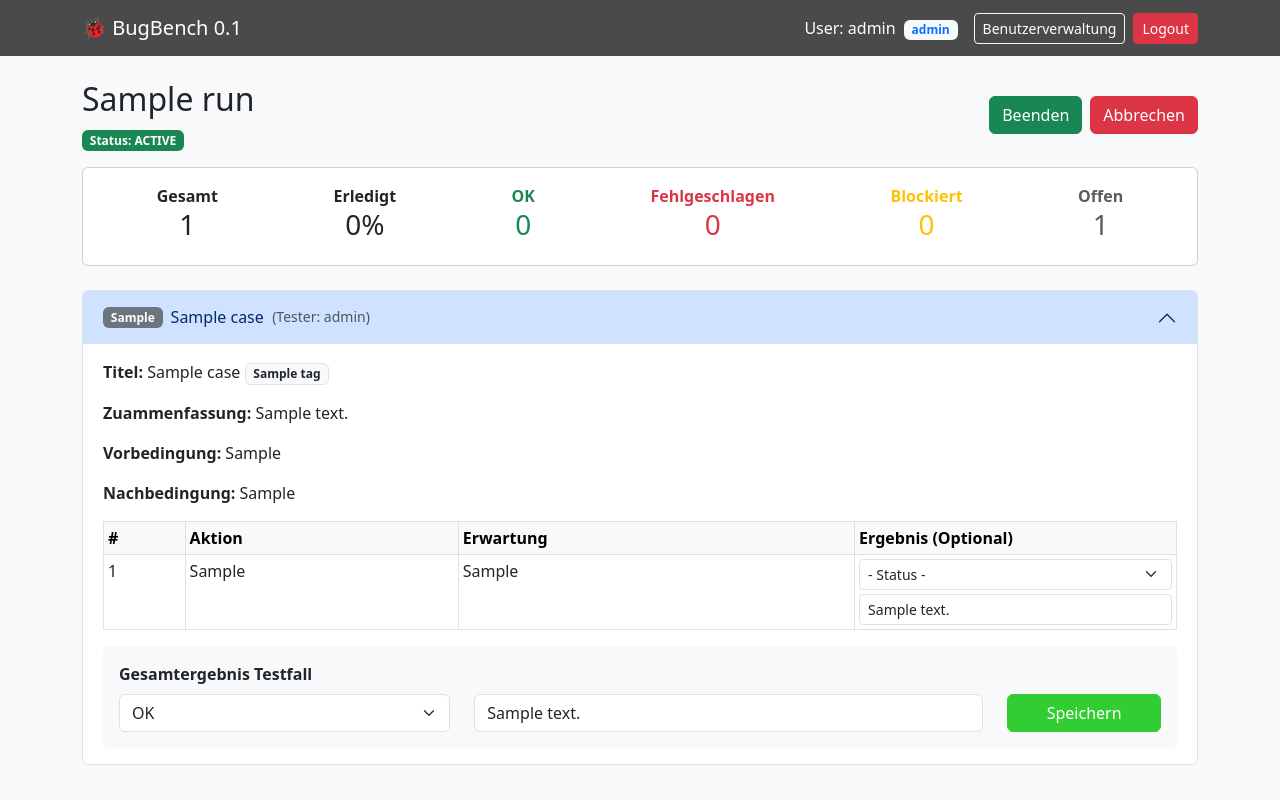
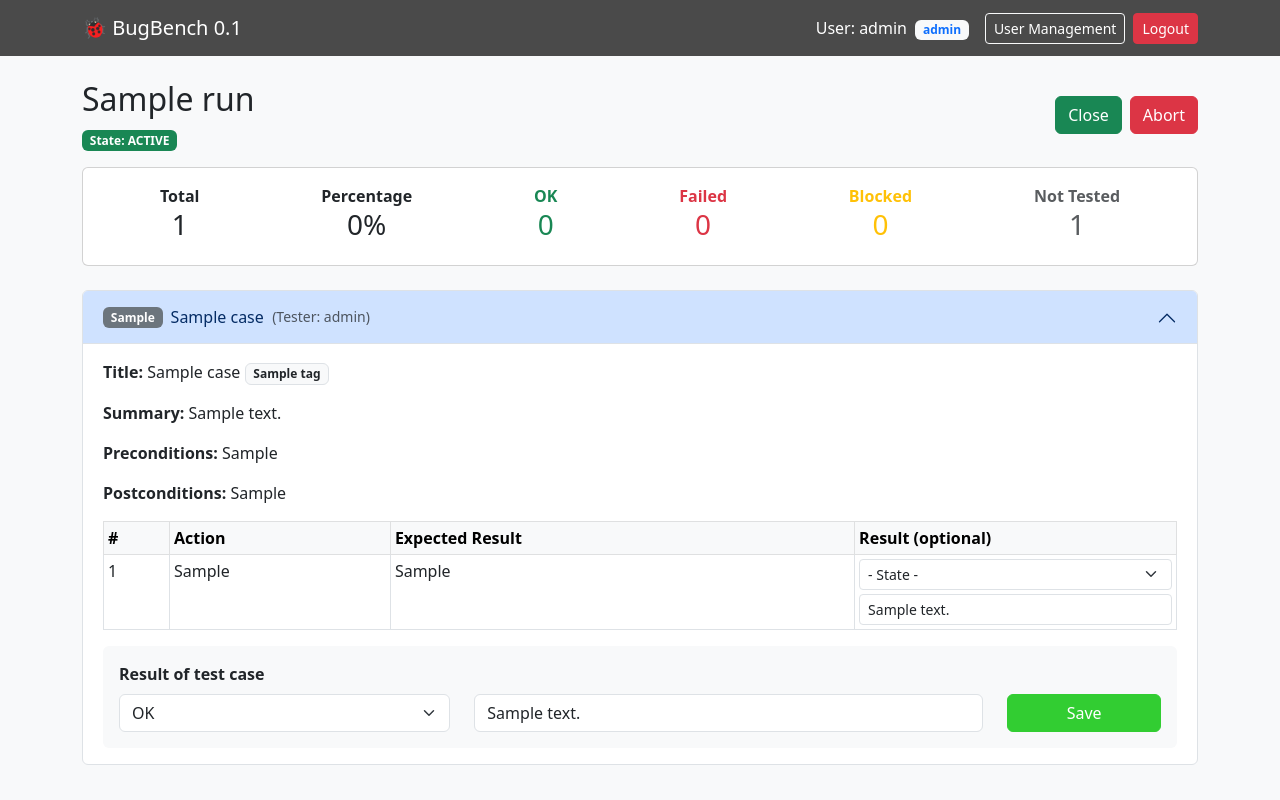
Before and after one commit to winklermw-mz/BugBlitz, a Flask app: page /run/1/execute in a window 1280 px wide, after a click that opens the changed part. Run offline with Flask 3, Linux system fonts and the light colour scheme; a user stored in the database is signed in; tables that the repository leaves empty hold one stand-in row (values such as "Sample post").

Commit message:
translated into english

```diff
--- a/app.py
+++ b/app.py
@@ -12,14 +12,14 @@ app.config['SQLALCHEMY_TRACK_MODIFICATIONS'] = False
 db = setup_database(app)
 login_manager = setup_login_manager(app)
 
-from model.user import User
+from model.user import User, USER_ADMIN
 from model.role import Role, ROLE_ADMIN, ROLE_MANAGER, ROLE_TESTER
 from model.tag import Tag
 from model.project import Project
-from model.case import TestCase
+from model.case import TestCase, PRIORITY_HIGH, PRIORITY_LOW, PRIORITY_NORMAL
 from model.step import TestStep
 from model.run import TestRun
-from model.run_assignment import TestRunAssignment
+from model.run_assignment import TestRunAssignment, RESULT_NOT_TESTED, RESULT_BLOCKED, RESULT_FAILED, RESULT_OK
 from model.step_result import TestStepResult
 from utils.init import create_initial_data
 
@@ -92,7 +92,7 @@ def admin_users():
 
     users = User.query.all()
     all_roles = Role.query.all()
-    return render_template('admin.html', users=users, all_roles=all_roles)
+    return render_template('admin.html', users=users, all_roles=all_roles, admin_id=USER_ADMIN)
 
 @app.route('/admin/users/<int:user_id>/edit', methods=['GET', 'POST'])
 @login_required
@@ -164,7 +164,7 @@ def view_project(project_id):
         statistics[run.id] = run.calculate_statistics()
     print(statistics)
 
-    return render_template('project_view.html', project=project, sorted_cases=sorted_cases, statistics=statistics)
+    return render_template('project_view.html', project=project, sorted_cases=sorted_cases, statistics=statistics, prio1=PRIORITY_HIGH, prio2=PRIORITY_NORMAL, prio3=PRIORITY_LOW)
 
 @app.route('/project/<int:project_id>/case/new', methods=['GET', 'POST'])
 @app.route('/project/<int:project_id>/case/<int:case_id>/edit', methods=['GET', 'POST'])
@@ -215,7 +215,7 @@ def manage_case(project_id, case_id=None):
         return redirect(url_for('view_project', project_id=project.id))
 
     all_tags = [t.name for t in Tag.query.all()]
-    return render_template('case_form.html', project=project, case=case, all_tags=all_tags)
+    return render_template('case_form.html', project=project, case=case, all_tags=all_tags, prio1=PRIORITY_HIGH, prio2=PRIORITY_NORMAL, prio3=PRIORITY_LOW)
 
 @app.route('/case/<int:case_id>/delete', methods=['POST'])
 @login_required
--- a/model/case.py
+++ b/model/case.py
@@ -1,5 +1,8 @@
 from database import db
 
+PRIORITY_HIGH = "hoch"
+PRIORITY_NORMAL = "normal"
+PRIORITY_LOW = "low"
 
 case_tags = db.Table(
     'case_tags',
--- a/templates/base.html
+++ b/templates/base.html
@@ -25,7 +25,7 @@
                 </span>
 
                 {% if current_user.is_admin() %}
-                <a href="{{ url_for('admin_users') }}" class="btn btn-sm btn-outline-light me-2">Benutzerverwaltung</a>
+                <a href="{{ url_for('admin_users') }}" class="btn btn-sm btn-outline-light me-2">User Management</a>
                 {% endif %}
 
                 <a href="{{ url_for('logout') }}" class="btn btn-sm btn-danger">Logout</a>
--- a/templates/dashboard.html
+++ b/templates/dashboard.html
@@ -1,10 +1,10 @@
 {% extends "base.html" %}
 {% block content %}
 <div class="d-flex justify-content-between align-items-center mb-3">
-    <h2>Projektübersicht</h2>
+    <h2>Dashboard</h2>
 
     {% if current_user.has_role('manager') or current_user.is_admin() %}
-    <a href="{{ url_for('create_project') }}" class="btn btn-primary">+ Neues Projekt</a>
+    <a href="{{ url_for('create_project') }}" class="btn btn-primary">+ New Project</a>
     {% endif %}
 </div>
 
@@ -18,7 +18,7 @@
             <small>{{ p.description }}</small>
         </a>
         {% endfor %}
-        {% if not my_projects %}<div class="text-muted p-2">Keine eigenen Projekte.</div>{% endif %}
+        {% if not my_projects %}<div class="text-muted p-2">No current project</div>{% endif %}
     </div>
 
 {% else %}
--- a/templates/execute.html
+++ b/templates/execute.html
@@ -5,16 +5,16 @@
     <div>
         <h2>{{ run.title }}</h2>
         <span class="badge {{ 'bg-success' if run.status == 'active' else 'bg-secondary' }}">
-            Status: {{ run.status|upper }}
+            State: {{ run.status|upper }}
         </span>
     </div>
     {% if current_user.is_admin() or (current_user.has_role('manager') and run.project.owner_id == current_user.id) %}
     <form method="POST" action="{{ url_for('update_run_status', run_id=run.id) }}" class="d-flex gap-2">
         {% if run.status == 'active' %}
-            <button name="status" value="finished" class="btn btn-success">Beenden</button>
-            <button name="status" value="aborted" class="btn btn-danger">Abbrechen</button>
+            <button name="status" value="finished" class="btn btn-success">Close</button>
+            <button name="status" value="aborted" class="btn btn-danger">Abort</button>
         {% else %}
-            <button name="status" value="active" class="btn btn-outline-primary">Wiedereröffnen</button>
+            <button name="status" value="active" class="btn btn-outline-primary">Restart</button>
         {% endif %}
     </form>
     {% endif %}
@@ -22,12 +22,12 @@
 
 <div class="card mb-4">
     <div class="card-body d-flex justify-content-around text-center">
-        <div><strong>Gesamt</strong><h3>{{ stats['total'] }}</h3></div>
-        <div><strong>Erledigt</strong><h3>{{ stats['percentage'] }}%</h3></div>
+        <div><strong>Total</strong><h3>{{ stats['total'] }}</h3></div>
+        <div><strong>Percentage</strong><h3>{{ stats['percentage'] }}%</h3></div>
         <div class="text-success"><strong>OK</strong><h3>{{ stats['ok'] }}</h3></div>
-        <div class="text-danger"><strong>Fehlgeschlagen</strong><h3>{{ stats['fehlgeschlagen'] }}</h3></div>
-        <div class="text-warning"><strong>Blockiert</strong><h3>{{ stats['blockiert'] }}</h3></div>
-        <div class="text-muted"><strong>Offen</strong><h3>{{ stats['open'] }}</h3></div>
+        <div class="text-danger"><strong>Failed</strong><h3>{{ stats['fehlgeschlagen'] }}</h3></div>
+        <div class="text-warning"><strong>Blocked</strong><h3>{{ stats['blockiert'] }}</h3></div>
+        <div class="text-muted"><strong>Not Tested</strong><h3>{{ stats['open'] }}</h3></div>
     </div>
 </div>
 
@@ -51,15 +51,15 @@
                 <form method="POST">
                     <input type="hidden" name="assignment_id" value="{{ assign.id }}">
 
-                    <p><strong>Titel:</strong> {{ assign.test_case.title }} {% for t in assign.test_case.tags %}<span class="badge bg-light text-dark border">{{ t.name }}</span> {% endfor %}</p>
-                    <p><strong>Zuammenfassung:</strong> {{ assign.test_case.summary }}</p>
-                    <p><strong>Vorbedingung:</strong> {{ assign.test_case.precondition }}</p>
-                    <p><strong>Nachbedingung:</strong> {{ assign.test_case.postcondition }}</p>
+                    <p><strong>Title:</strong> {{ assign.test_case.title }} {% for t in assign.test_case.tags %}<span class="badge bg-light text-dark border">{{ t.name }}</span> {% endfor %}</p>
+                    <p><strong>Summary:</strong> {{ assign.test_case.summary }}</p>
+                    <p><strong>Preconditions:</strong> {{ assign.test_case.precondition }}</p>
+                    <p><strong>Postconditions:</strong> {{ assign.test_case.postcondition }}</p>
 
                     <div class="mb-3">
                         <div class="mt-2" id="steps{{ assign.id }}">
                             <table class="table table-bordered table-sm">
-                                <thead class="table-light"><tr><th>#</th><th>Aktion</th><th>Erwartung</th><th width="30%">Ergebnis (Optional)</th></tr></thead>
+                                <thead class="table-light"><tr><th>#</th><th>Action</th><th>Expected Result</th><th width="30%">Result (optional)</th></tr></thead>
                                 <tbody>
                                     {% for step in assign.test_case.steps %}
                                     {% set step_res = assign.step_results | selectattr("step_number", "equalto", step.step_number) | first %}
@@ -70,11 +70,11 @@
                                         <td>
                                             {% if run.status == 'active' and (current_user.id == assign.tester_id or current_user.is_admin() or current_user.has_role('manager')) %}
                                             <select name="step_status_{{ step.step_number }}" class="form-select form-select-sm mb-1">
-                                                <option value="">- Status -</option>
+                                                <option value="">- State -</option>
                                                 <option value="ok" {% if step_res and step_res.status=='ok' %}selected{% endif %}>OK</option>
                                                 <option value="fail" {% if step_res and step_res.status=='fail' %}selected{% endif %}>Fail</option>
                                             </select>
-                                            <input type="text" name="step_comment_{{ step.step_number }}" class="form-control form-control-sm" placeholder="Kommentar" value="{{ step_res.comment if step_res else '' }}">
+                                            <input type="text" name="step_comment_{{ step.step_number }}" class="form-control form-control-sm" placeholder="Comment" value="{{ step_res.comment if step_res else '' }}">
                                             {% else %}
                                                 {% if step_res %}
                                                     <strong>{{ step_res.status }}</strong>: {{ step_res.comment }}
@@ -90,28 +90,28 @@
 
                     {% if run.status == 'active' and (current_user.id == assign.tester_id or current_user.is_admin() or current_user.has_role('manager')) %}
                     <div class="bg-light p-3 rounded">
-                        <label class="form-label fw-bold">Gesamtergebnis Testfall</label>
+                        <label class="form-label fw-bold">Result of test case</label>
                         <div class="row">
                             <div class="col-md-4">
                                 <select name="status" class="form-select">
                                     <option value="ok" {% if assign.result == 'ok' %}selected{% endif %}>OK</option>
-                                    <option value="fehlgeschlagen" {% if assign.result == 'fehlgeschlagen' %}selected{% endif %}>Fehlgeschlagen</option>
-                                    <option value="blockiert" {% if assign.result == 'blockiert' %}selected{% endif %}>Blockiert</option>
-                                    <option value="nicht getestet" {% if assign.result == 'nicht getestet' %}selected{% endif %}>Nicht getestet</option>
+                                    <option value="fehlgeschlagen" {% if assign.result == 'fehlgeschlagen' %}selected{% endif %}>Failed</option>
+                                    <option value="blockiert" {% if assign.result == 'blockiert' %}selected{% endif %}>Blocked</option>
+                                    <option value="nicht getestet" {% if assign.result == 'nicht getestet' %}selected{% endif %}>Not tested</option>
                                 </select>
                             </div>
                             <div class="col-md-6">
-                                <input type="text" name="comment" class="form-control" placeholder="Hauptkommentar" value="{{ assign.comment or '' }}">
+                                <input type="text" name="comment" class="form-control" placeholder="Comment" value="{{ assign.comment or '' }}">
                             </div>
                             <div class="col-md-2">
-                                <button type="submit" class="btn btn-primary w-100">Speichern</button>
+                                <button type="submit" class="btn btn-primary w-100">Save</button>
                             </div>
                         </div>
                     </div>
                     {% else %}
                     <div class="alert alert-info">
-                        <strong>Ergebnis:</strong> {{ assign.result }} <br>
-                        <strong>Kommentar:</strong> {{ assign.comment }}
+                        <strong>Result:</strong> {{ assign.result }} <br>
+                        <strong>Comment:</strong> {{ assign.comment }}
                     </div>
                     {% endif %}
                 </form>
--- a/templates/login.html
+++ b/templates/login.html
@@ -7,14 +7,14 @@
             <div class="card-body">
                 <form method="POST">
                     <div class="mb-3">
-                        <label>Benutzername</label>
+                        <label>User name</label>
                         <input type="text" name="username" class="form-control" required>
                     </div>
                     <div class="mb-3">
-                        <label>Passwort</label>
+                        <label>Password</label>
                         <input type="password" name="password" class="form-control" required>
                     </div>
-                    <button type="submit" class="btn btn-primary w-100">Einloggen</button>
+                    <button type="submit" class="btn btn-primary w-100">Login now</button>
                 </form>
             </div>
         </div>
```
Also changed, not shown: templates/admin.html (+11 -11 lines), templates/case_form.html (+16 -16 lines), templates/project_form.html (+5 -5 lines), templates/project_view.html (+16 -16 lines), templates/run_form.html (+8 -8 lines), templates/user_form.html (+7 -7 lines).
